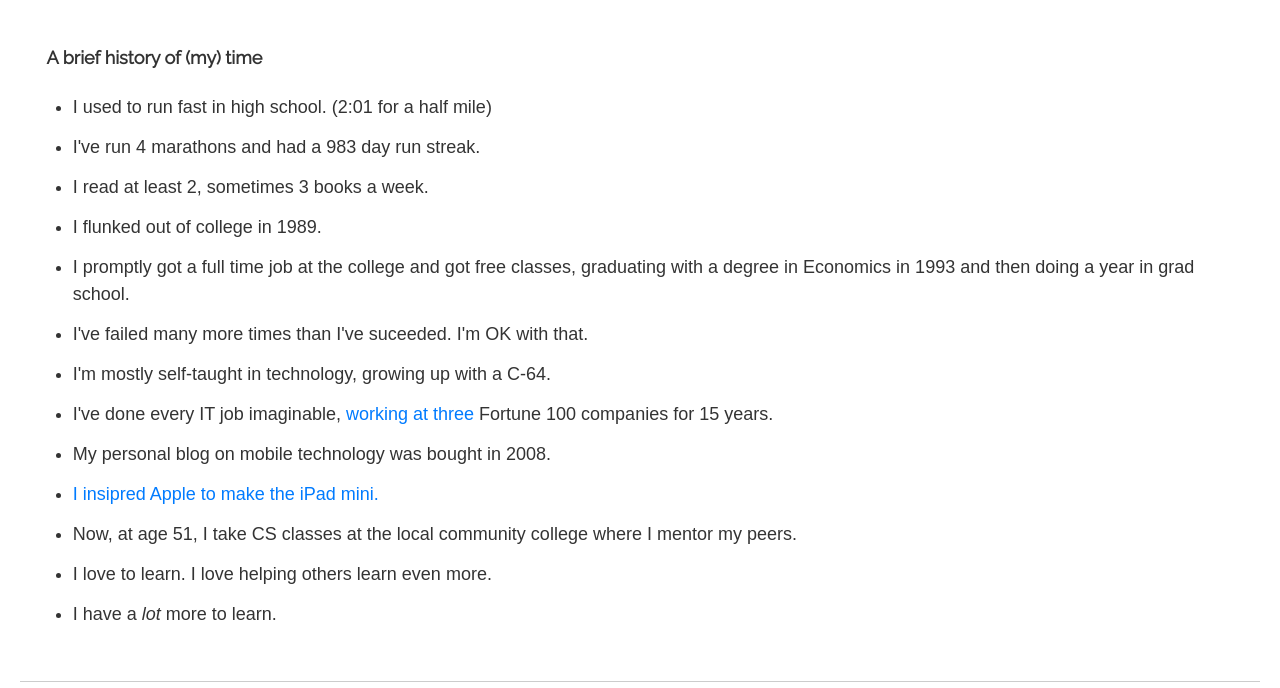
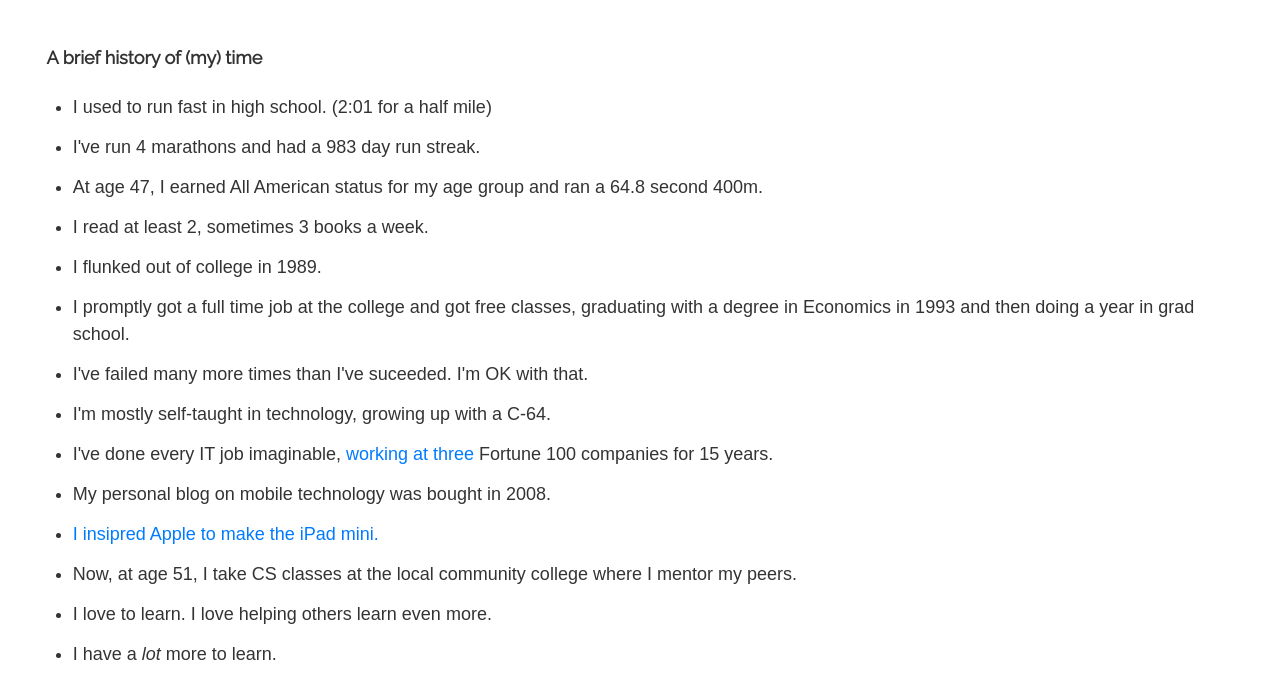
Before and after one commit to kevinctofel/Gatsby, a Gatsby site: page /about in a window 1280 px wide. Shown: the part 789-1477 px from the top of the page. Built offline with nearby package versions, Linux system fonts and the light colour scheme; Gatsby itself is replaced by a stand-in of ours.

Commit message:
Updated About page

```diff
--- a/src/pages/about.js
+++ b/src/pages/about.js
@@ -38,6 +38,7 @@ const AboutPage = (props) => {
                         <ul>
                             <li>I used to run fast in high school. (2:01 for a half mile)</li>
                             <li>I've run 4 marathons and had a 983 day run streak.</li>
+                            <li>At age 47, I earned All American status for my age group and ran a 64.8 second 400m.</li>
                             <li>I read at least 2, sometimes 3 books a week.</li>
                             <li>I flunked out of college in 1989.</li>
                             <li>I promptly got a full time job at the college and got free classes, graduating with a degree in Economics in 1993 and then doing a year in grad school.</li>
```
